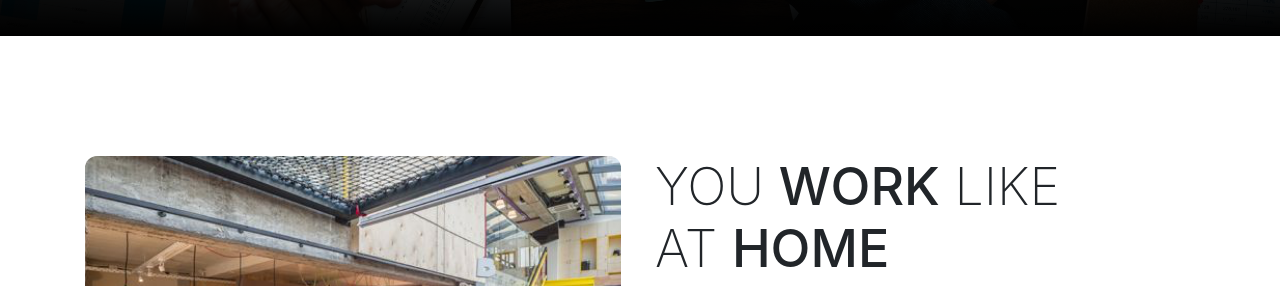
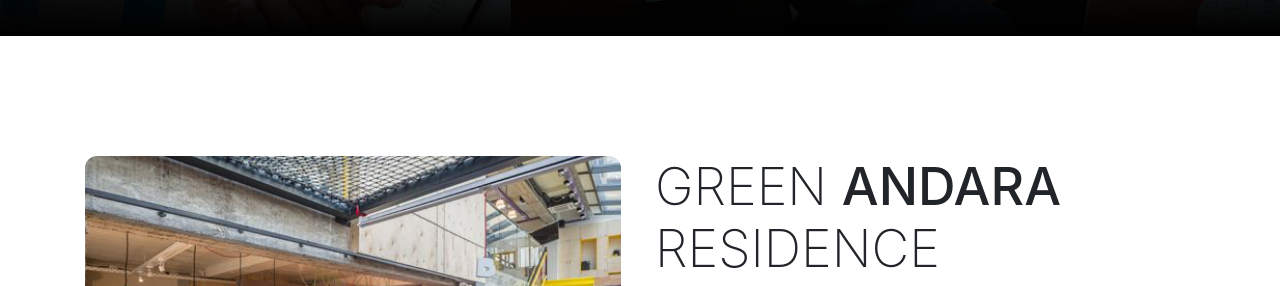
Before and after one commit to greenandararesidence/greenandararesidence.github.io, a plain HTML site: page index.html in a window 1280 px wide. Shown: the part 613-899 px from the top of the page. Drawn offline with nearby package versions, Linux system fonts and the light colour scheme; a web font is replaced by a local one.

Commit message:
Update index.html
ok kelar

```diff
--- a/index.html
+++ b/index.html
@@ -59,7 +59,7 @@ k<!doctype html>
           <img src="img/workingspace.png" alt="Working Space" class="img-fluid">
         </div>
         <div class="col-lg-5">
-          <h2>You <span>Work</span> Like at <span>Home</span></h2>
+          <h2>green <span>andara</span> residence <span>Home</span></h2>
           <p>Dapatkan pilihan terbaik rumah dijual di Bogor, Jawa Barat harga terjangkau bisa kpr cicilan ringan proses mudah dan cepat.</p>
           <a href="#" class="btn btn-danger tombol">Gallery</a>
         </div>
```
